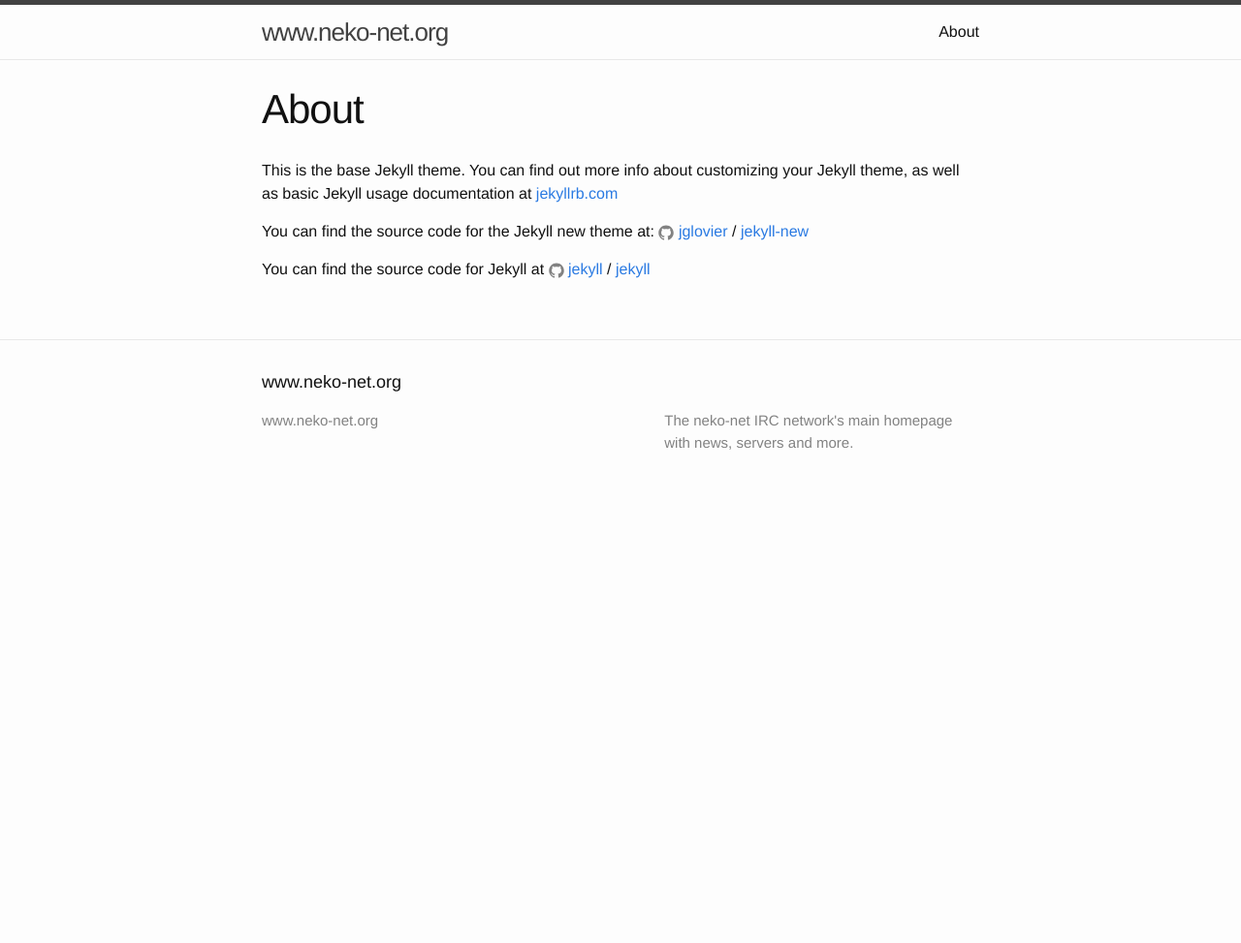
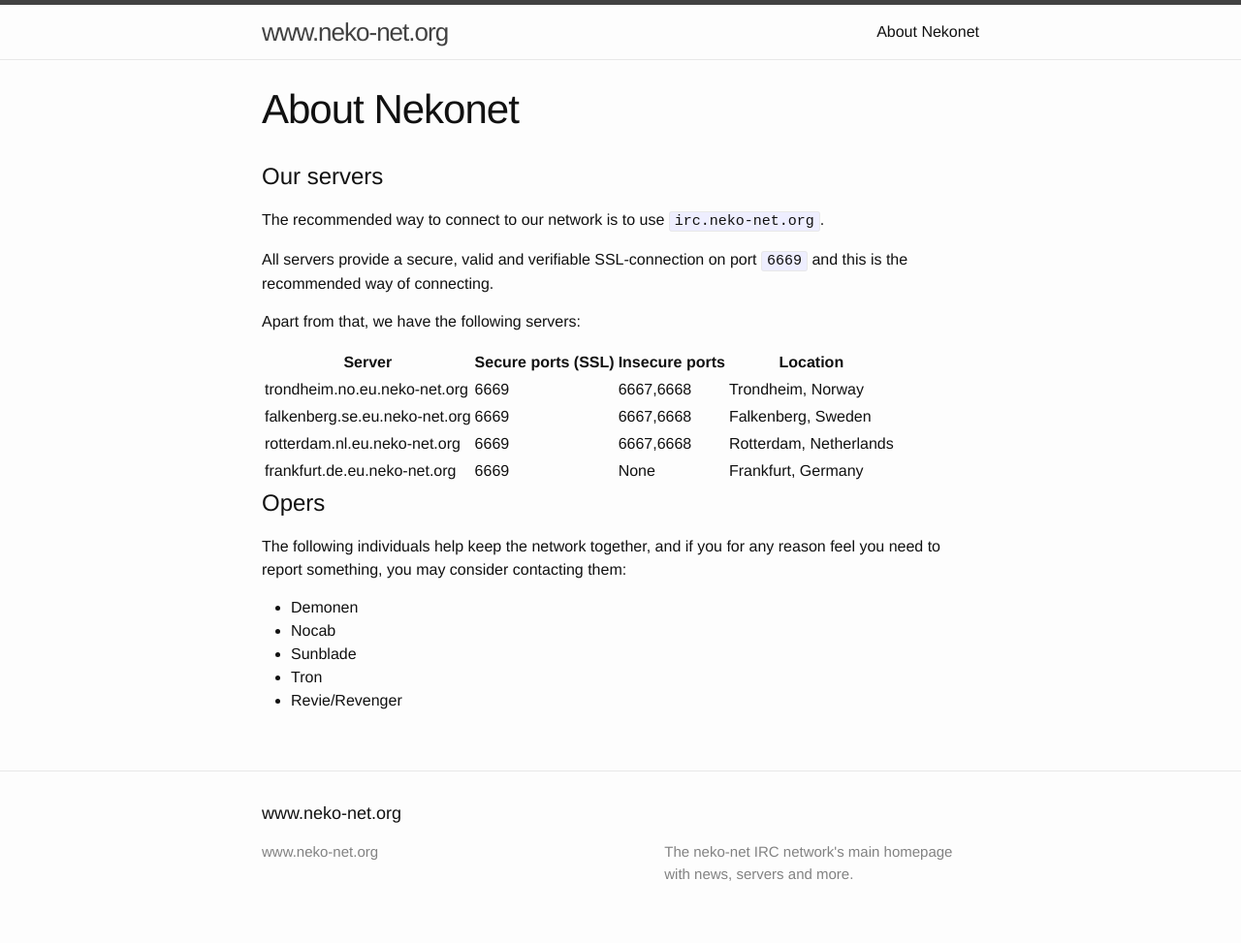
Before and after one commit to josteink/neko-net-pages, a Jekyll site: the page built from about.md, in a window 1280 px wide. Shown: the whole page at 97% size. Built offline with Jekyll 4.4.1, drawn with Linux system fonts in a browser that asks for light colours; before the commit the page ends 900 px from its top, so only the background shows below that.

Commit message:
Nekonet-ify the about-page.

```diff
--- a/about.md
+++ b/about.md
@@ -1,15 +1,35 @@
 ---
 layout: page
-title: About
+title: About Nekonet
 permalink: /about/
 ---
 
-This is the base Jekyll theme. You can find out more info about customizing your Jekyll theme, as well as basic Jekyll usage documentation at [jekyllrb.com](http://jekyllrb.com/)
+# Our servers
 
-You can find the source code for the Jekyll new theme at:
-{% include icon-github.html username="jglovier" %} /
-[jekyll-new](https://github.com/jglovier/jekyll-new)
+The recommended way to connect to our network is to use
+`irc.neko-net.org`.
 
-You can find the source code for Jekyll at
-{% include icon-github.html username="jekyll" %} /
-[jekyll](https://github.com/jekyll/jekyll)
+All servers provide a secure, valid and verifiable SSL-connection on
+port `6669` and this is the recommended way of connecting.
+
+Apart from that, we have the following servers:
+
+Server|Secure ports (SSL)|Insecure ports|Location
+------|-----|--------
+trondheim.no.eu.neko-net.org|6669|6667,6668|Trondheim, Norway
+falkenberg.se.eu.neko-net.org|6669|6667,6668|Falkenberg, Sweden
+rotterdam.nl.eu.neko-net.org|6669|6667,6668|Rotterdam, Netherlands
+frankfurt.de.eu.neko-net.org|6669|None|Frankfurt, Germany
+
+
+# Opers
+
+The following individuals help keep the network together, and if you
+for any reason feel you need to report something, you may consider
+contacting them:
+
+* Demonen
+* Nocab
+* Sunblade
+* Tron
+* Revie/Revenger
```
